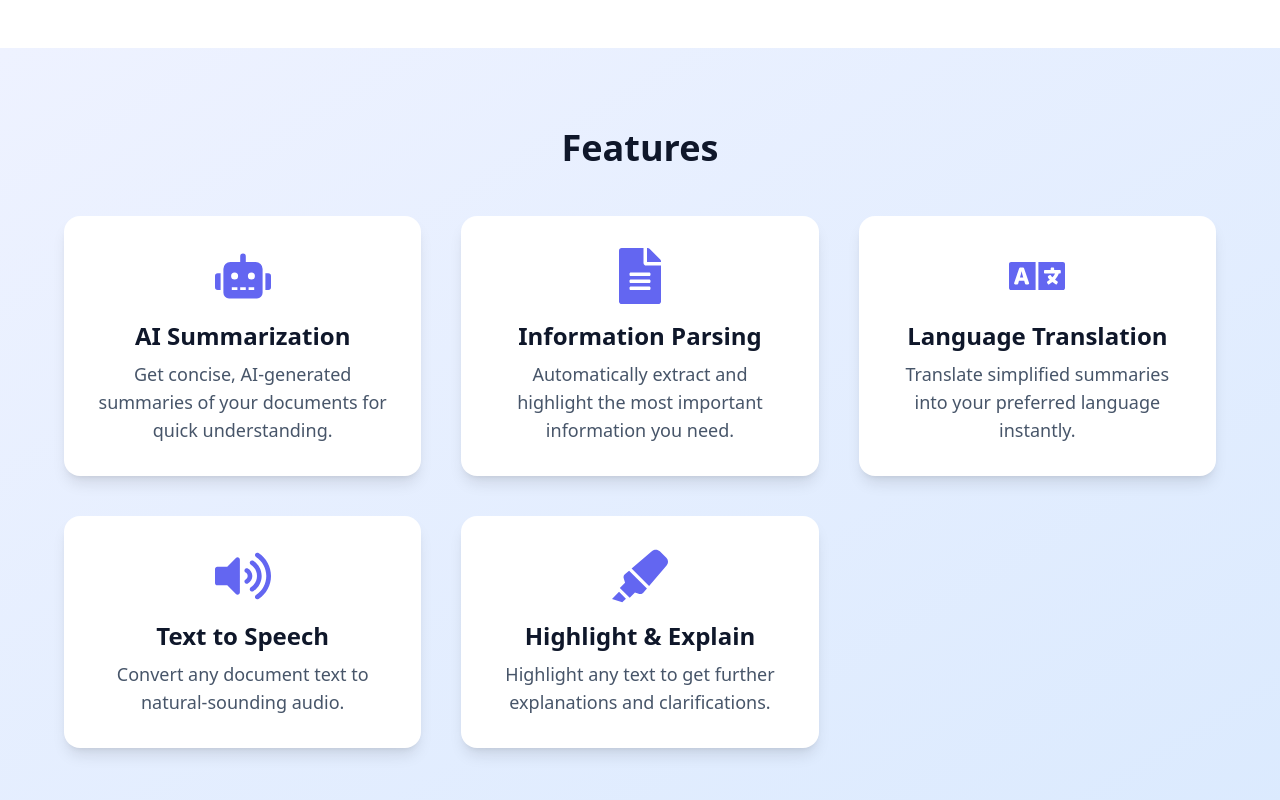
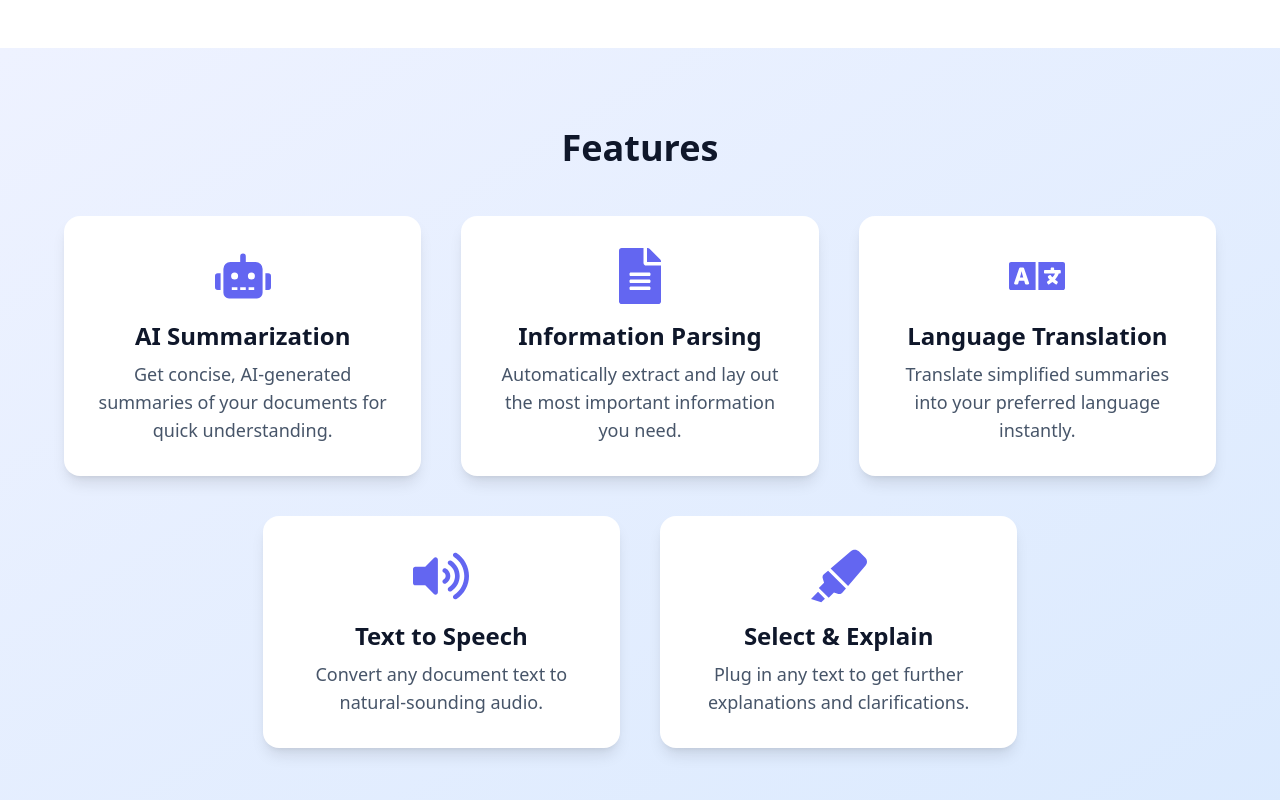
Before and after one commit to SawyerAlston/BureauBuddy, a React (Vite) app in the folder frontend/: page / in a window 1280 px wide. Shown: the part 868-1668 px from the top of the page. Built offline with nearby package versions, Linux system fonts and the light colour scheme.

Commit message:
fix feature formatting on homepage

```diff
--- a/frontend/src/App.jsx
+++ b/frontend/src/App.jsx
@@ -10,6 +10,9 @@ export default function App() {
   const [formFields, setFormFields] = useState([]);
   const [isProcessing, setIsProcessing] = useState(false);
   const [view, setView] = useState('home'); // 'home' | 'viewer'
+
+  const featureCount = features.length;
+  const featureRemainder = featureCount % 3;
 
   const fileInputRef = useRef(null);
 
@@ -184,20 +187,31 @@ export default function App() {
       {/* Features Section */}
       <section className="py-20 px-4 bg-gradient-to-br from-indigo-50 to-blue-100">
         <h2 className="text-4xl font-extrabold text-center text-slate-900 mb-12">Features</h2>
-        <div className="max-w-6xl mx-auto grid grid-cols-1 sm:grid-cols-2 md:grid-cols-3 gap-10">
-          {features.map(({ icon: Icon, title, description }, idx) => (
-            <div
-              key={title}
-              className="bg-white rounded-2xl shadow-lg p-8 flex flex-col items-center text-center hover:scale-105 transition-transform duration-300 animate-bounce-in"
-              style={{ animationDelay: `${idx * 0.1}s` }}
-            >
+        <div className="max-w-6xl mx-auto grid grid-cols-1 sm:grid-cols-2 md:grid-cols-6 gap-10">
+          {features.map(({ icon: Icon, title, description }, idx) => {
+            const isCenteredPairStart = featureRemainder === 2 && idx === featureCount - 2;
+            const isCenteredSingle = featureRemainder === 1 && idx === featureCount - 1;
+
+            return (
+              <div
+                key={title}
+                className={`md:col-span-2 bg-white rounded-2xl shadow-lg p-8 flex flex-col items-center text-center hover:scale-105 transition-transform duration-300 animate-bounce-in ${
+                  isCenteredPairStart
+                    ? "md:col-start-2"
+                    : isCenteredSingle
+                    ? "md:col-start-3"
+                    : ""
+                }`}
+                style={{ animationDelay: `${idx * 0.1}s` }}
+              >
               <span className="mb-4 text-indigo-500">
                 <Icon size={56} />
               </span>
               <h3 className="text-2xl font-bold mb-2">{title}</h3>
               <p className="text-slate-600 text-lg">{description}</p>
-            </div>
-          ))}
+              </div>
+            );
+          })}
         </div>
       </section>
     </div>
--- a/frontend/src/features.js
+++ b/frontend/src/features.js
@@ -9,7 +9,7 @@ export const features = [
   {
     icon: FaFileAlt,
     title: 'Information Parsing',
-    description: 'Automatically extract and highlight the most important information you need.'
+    description: 'Automatically extract and lay out the most important information you need.'
   },
   {
     icon: FaLanguage,
@@ -23,7 +23,7 @@ export const features = [
   },
   {
     icon: FaHighlighter,
-    title: 'Highlight & Explain',
-    description: 'Highlight any text to get further explanations and clarifications.'
+    title: 'Select & Explain',
+    description: 'Plug in any text to get further explanations and clarifications.'
   }
 ];
```
